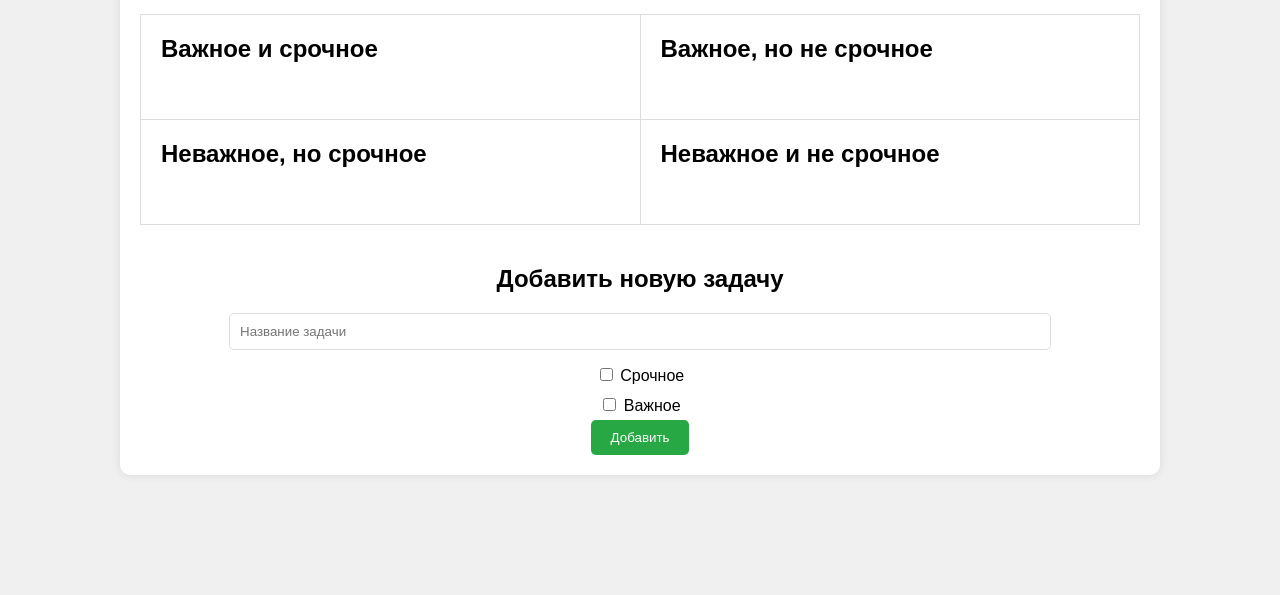
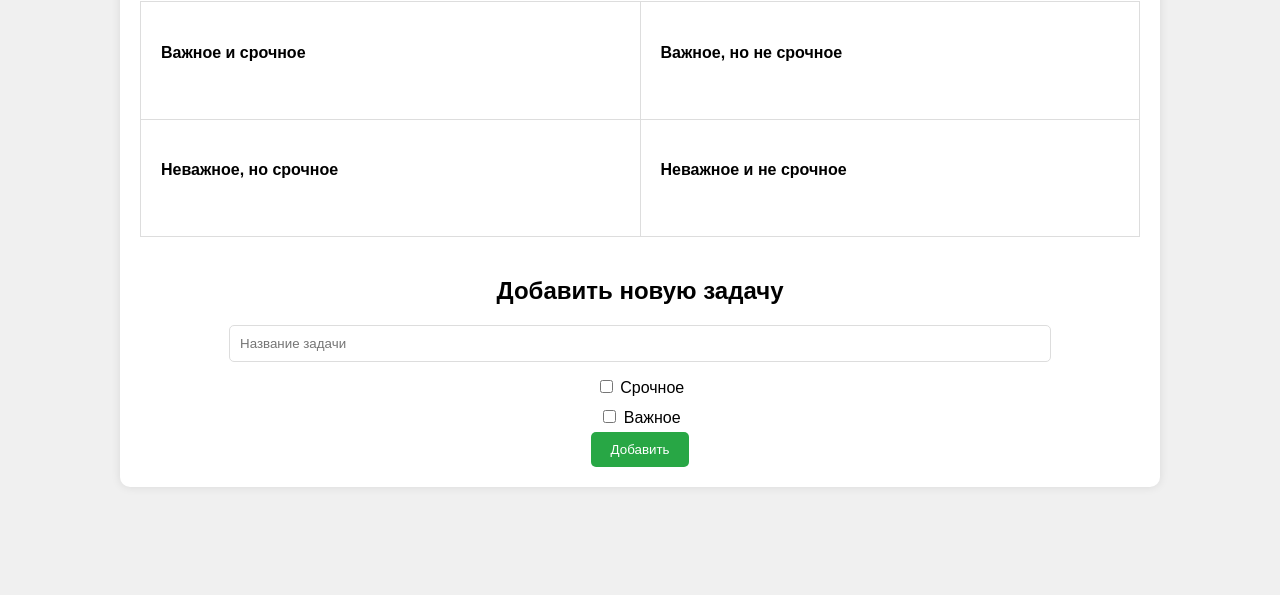
Before and after one commit to DeadSteam/The-EMBOT, a plain HTML site: page index.html in a window 1280 px wide. Shown: the part 205-800 px from the top of the page. Drawn offline with Linux system fonts and the light colour scheme.

Commit message:
Update index.html

```diff
--- a/index.html
+++ b/index.html
@@ -12,21 +12,21 @@
         <table class="matrix">
             <tr>
                 <td class="cell important-urgent">
-                    <h2>Важное и срочное</h2>
+                    <h4>Важное и срочное</h4>
                     <ul id="important-urgent"></ul>
                 </td>
                 <td class="cell important-not-urgent">
-                    <h2>Важное, но не срочное</h2>
+                    <h4>Важное, но не срочное</h4>
                     <ul id="important-not-urgent"></ul>
                 </td>
             </tr>
             <tr>
                 <td class="cell not-important-urgent">
-                    <h2>Неважное, но срочное</h2>
+                    <h4>Неважное, но срочное</h4>
                     <ul id="not-important-urgent"></ul>
                 </td>
                 <td class="cell not-important-not-urgent">
-                    <h2>Неважное и не срочное</h2>
+                    <h4>Неважное и не срочное</h4>
                     <ul id="not-important-not-urgent"></ul>
                 </td>
             </tr>
```
